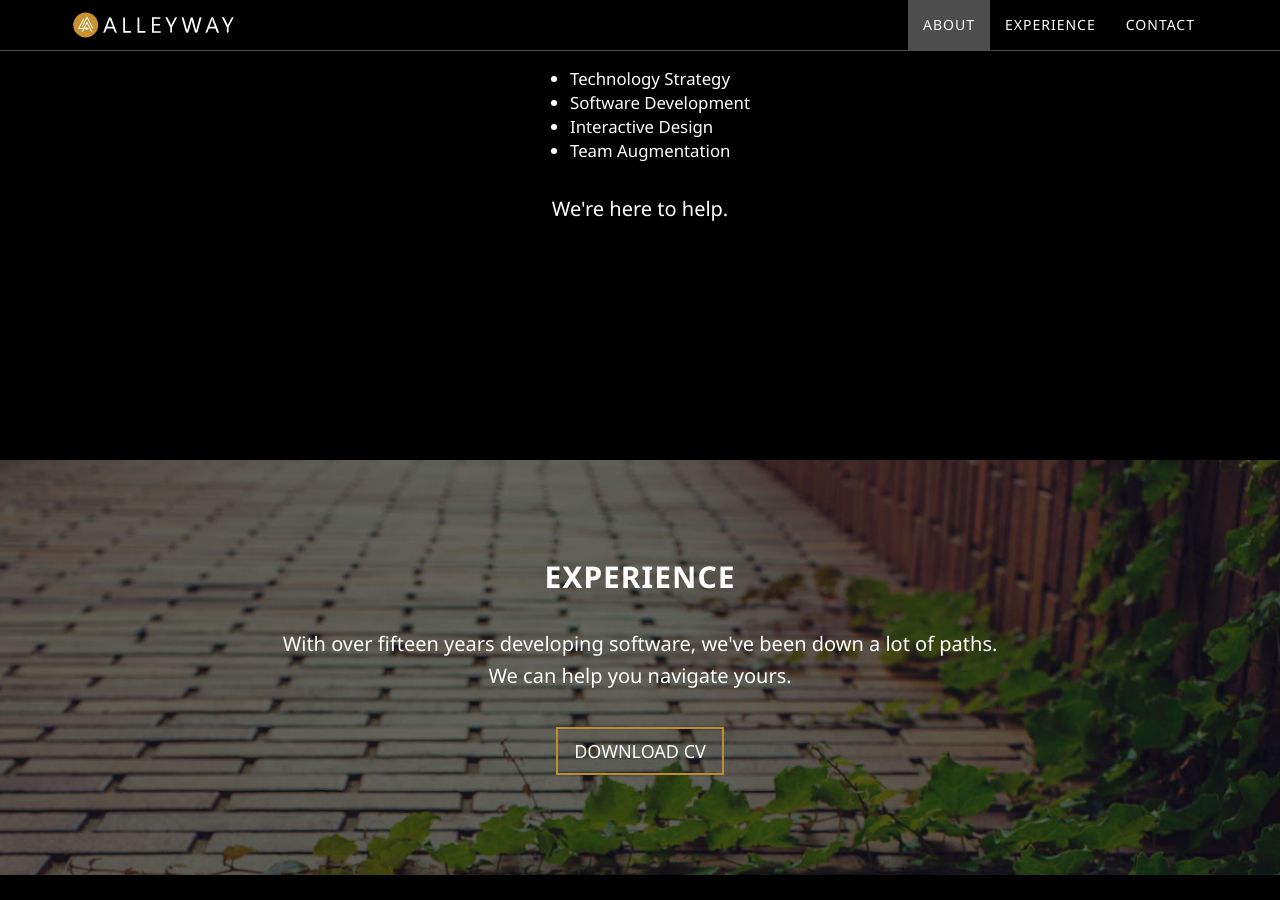
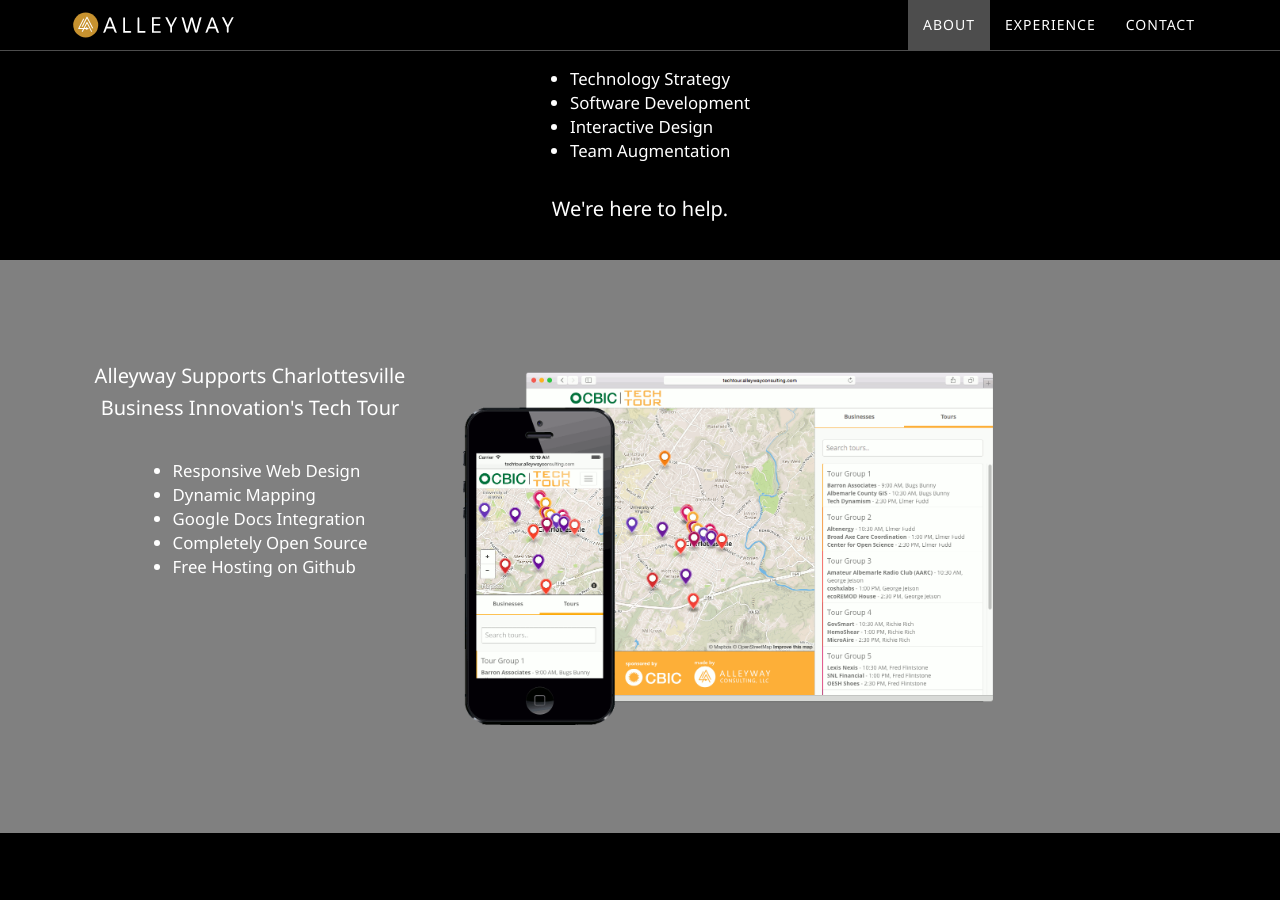
Before and after one commit to AlleywayConsulting/AlleywayConsulting, a Jekyll site: the page built from index.html, in a window 1280 px wide and 900 px high, scrolled down 1168 px. Built offline with Jekyll 4.4.1, drawn with Linux system fonts in a browser that asks for light colours.

```diff
--- a/_includes/about.html
+++ b/_includes/about.html
@@ -13,7 +13,28 @@
             </ul>
             <br/>
             &nbsp;<br/>
+
             <p>We're here to help.</p>
         </div>
     </div>
 </section>
+<section id="portfolio" class="content-section text-center" style="background-color: gray;">
+    <div class="container">
+        <div class="row">
+            <div class="col-md-4">
+                <p>Alleyway Supports Charlottesville Business Innovation's Tech Tour</p>
+                <ul style="text-align: left; display:inline-block; font-size: larger">
+                    <li>Responsive Web Design</li>
+                    <li>Dynamic Mapping</li>
+                    <li>Google Docs Integration</li>
+                    <li>Completely Open Source</li>
+                    <li>Free Hosting on Github</li>
+                </ul>
+            </div>
+            <div class="col-md-6">
+                <a href="http://techtour.alleywayconsulting.com/"><img src="/img/cbic_tech_tour_show_off.png"
+                                                                       class="img-responsive"/></a>
+            </div>
+        </div>
+    </div>
+</section>
--- a/_includes/css/grayscale.css
+++ b/_includes/css/grayscale.css
@@ -285,7 +285,11 @@
 .content-section {
     padding-top: 100px;
 }
-
+#portfolio {
+    margin:0;
+    padding-top: 100px;
+    padding-bottom: 100px;
+}
 .experience-section {
     width: 100%;
     padding: 50px 0;
```
Also changed, not shown: img/cbic_tech_tour_show_off.png (added).
